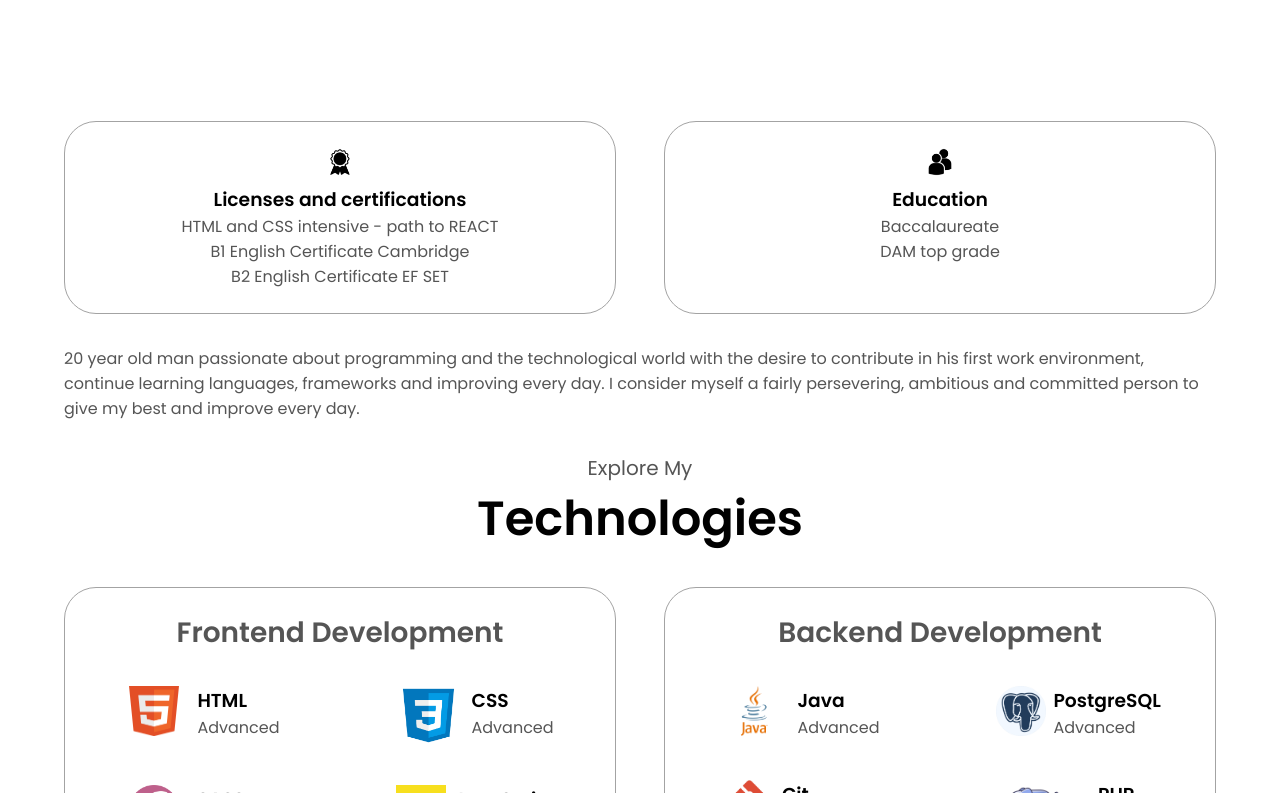
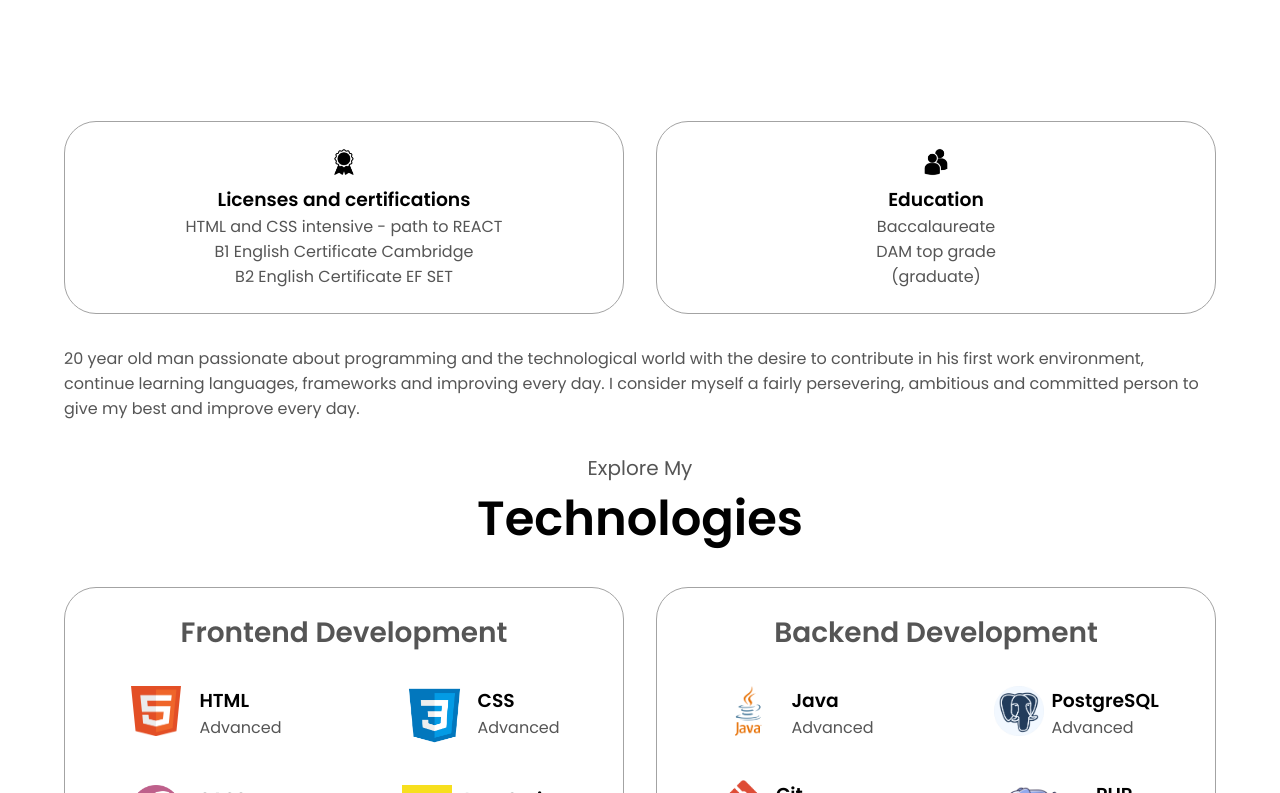
Before and after one commit to Alvarosanchezz3/Portfolio, a React (Create React App) app: page / in a window 1280 px wide. Shown: the part 1387-2180 px from the top of the page. Built offline with nearby package versions, Linux system fonts and the light colour scheme.

Commit message:
update gap and info

```diff
--- a/src/App.js
+++ b/src/App.js
@@ -129,7 +129,7 @@ function App() {
             <div class="details-container">
               <img src="./assets/education.png" alt="Education icon" class="icon"/>
               <h3>Education</h3>
-              <p>Baccalaureate<br />DAM top grade</p>
+              <p>Baccalaureate<br/>DAM top grade<br/>(graduate)</p>
             </div>
           </div>
           <div class="text-container">
--- a/src/css/style.css
+++ b/src/css/style.css
@@ -310,7 +310,7 @@ section {
 }
 
 .about-containers {
-  gap: 3rem;
+  gap: 2rem;
   margin-bottom: 2rem;
   margin-top: 3rem;
 }
```
